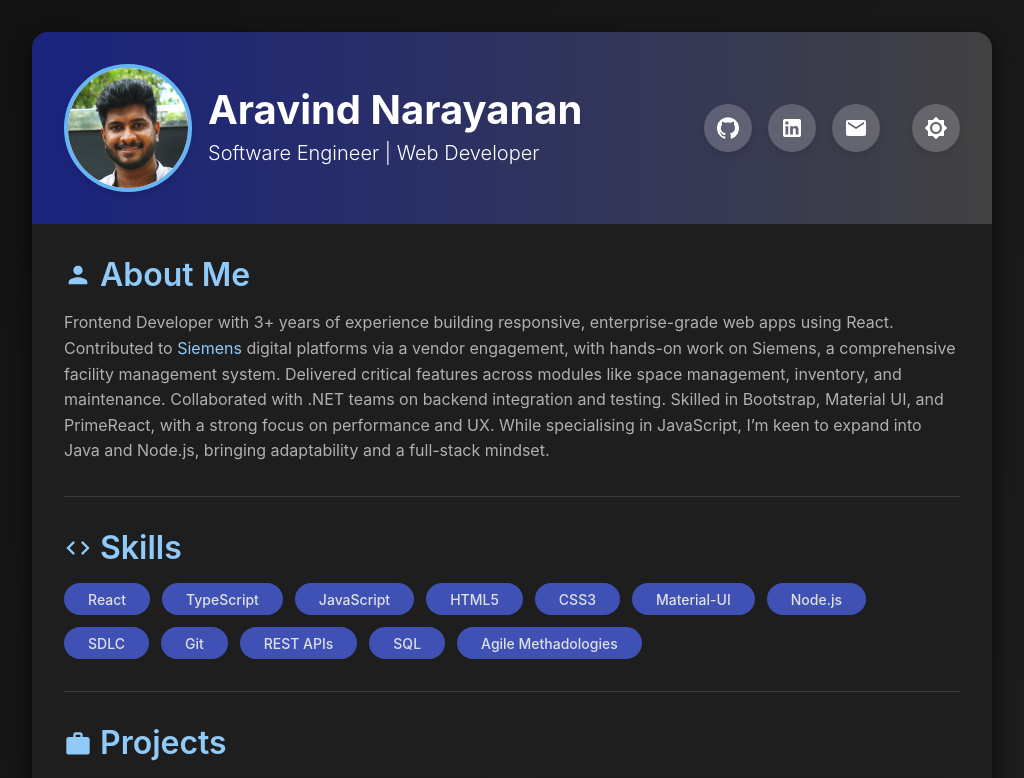
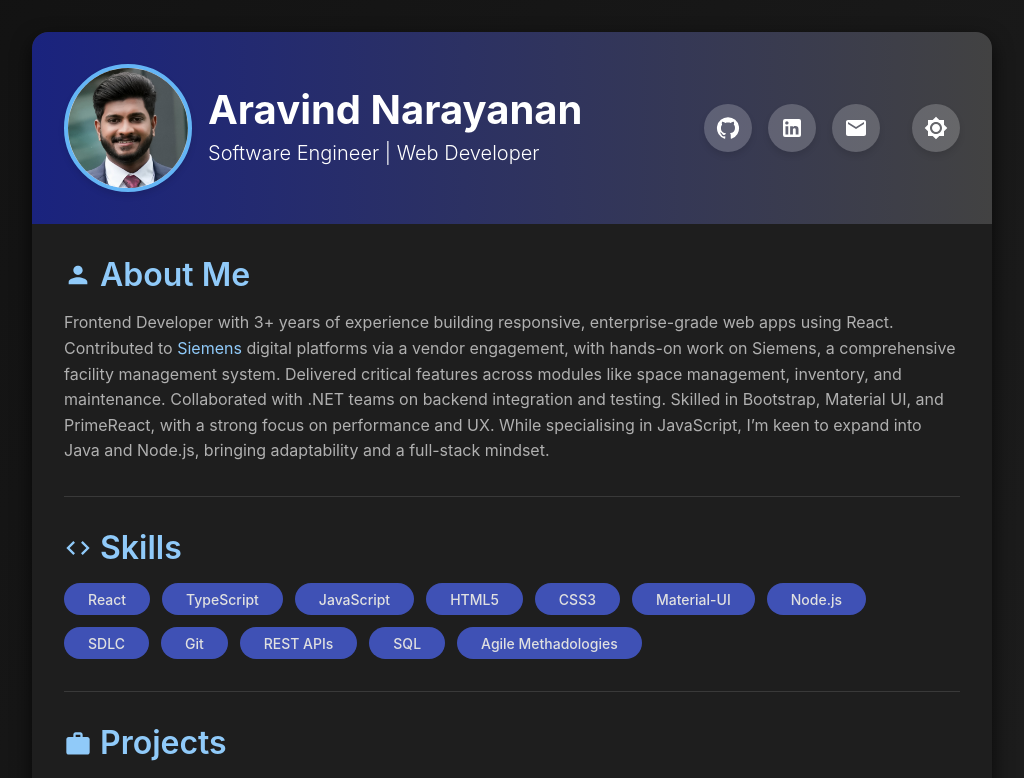
Before and after one commit to AravindNarayananS/profile, a React (Create React App) app: page / in a window 1280 px wide. Shown: the top 778 px of the page, without its empty margins (128-1152 px from the left). Built offline with nearby package versions, Linux system fonts and the light colour scheme.

Commit message:
Fix: Corrected profile pic path

```diff
--- a/src/App.tsx
+++ b/src/App.tsx
@@ -1,4 +1,5 @@
 import React, { useState, useMemo } from "react";
+import profilePic from './Asset/profile-pic.jpg';
 import {
   Typography,
   Button,
@@ -175,8 +176,8 @@ const App: React.FC = () => {
             <Box sx={{ display: "flex", alignItems: "center", gap: 2 }}>
               {/* Profile Picture Placeholder */}
               <Avatar
-                alt="https://placehold.co/128x128/000000/FFFFFF?text=JD"
-                src="/profile-pic.jpg"
+                 alt="https://placehold.co/128x128/000000/FFFFFF?text=JD"
+                 src={profilePic}
                 sx={{
                   width: { xs: 96, sm: 128 },
                   height: { xs: 96, sm: 128 },
--- a/src/react-app-env.d.ts
+++ b/src/react-app-env.d.ts
@@ -1 +1,7 @@
 /// <reference types="react-scripts" />
+declare module '*.png';
+declare module '*.jpg';
+declare module '*.jpeg';
+declare module '*.gif';
+declare module '*.bmp';
+declare module '*.tiff';
```
Also changed, not shown: public/profile-pic.jpg (deleted), src/Asset/profile-pic.jpg (added).
